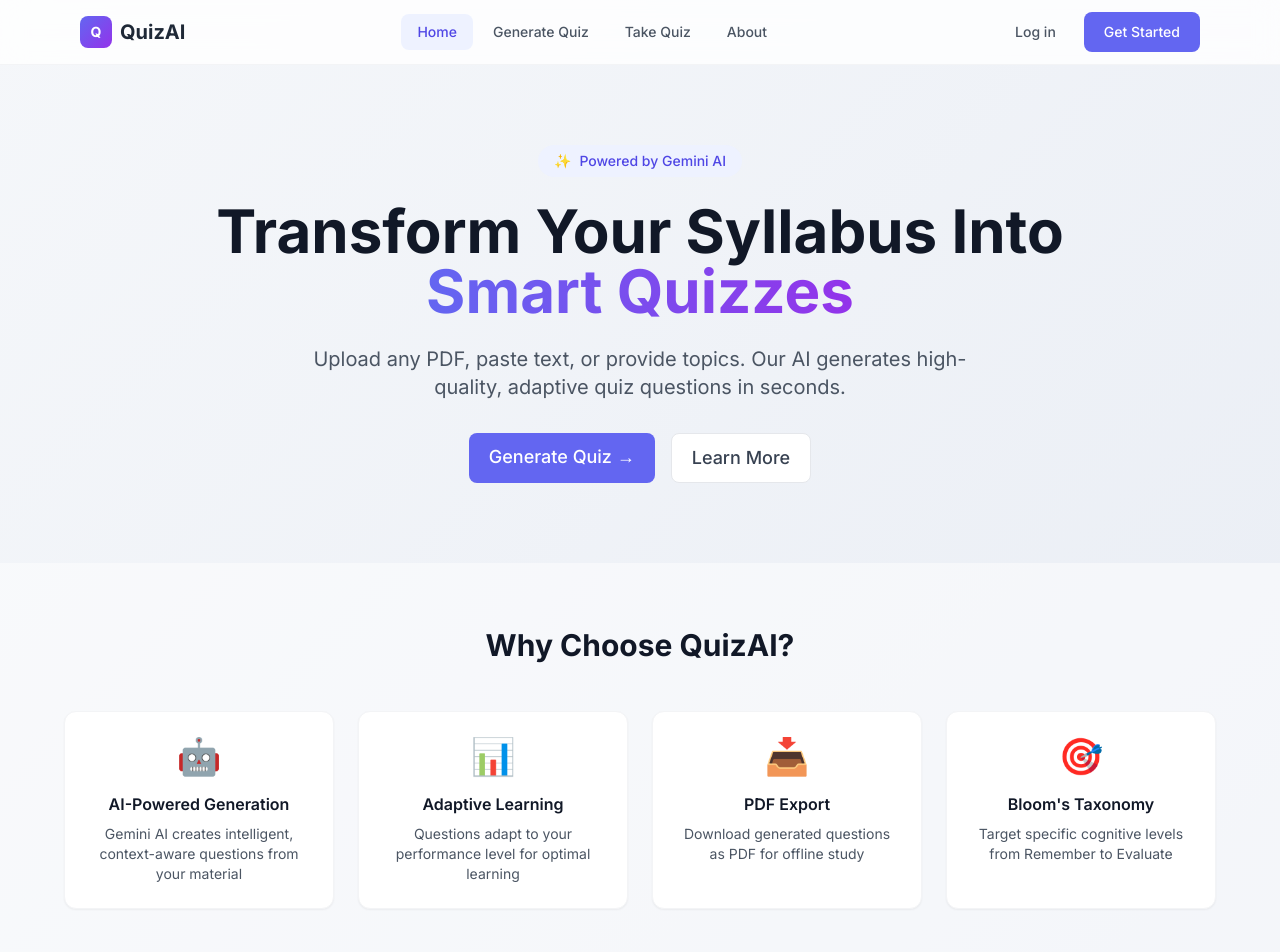
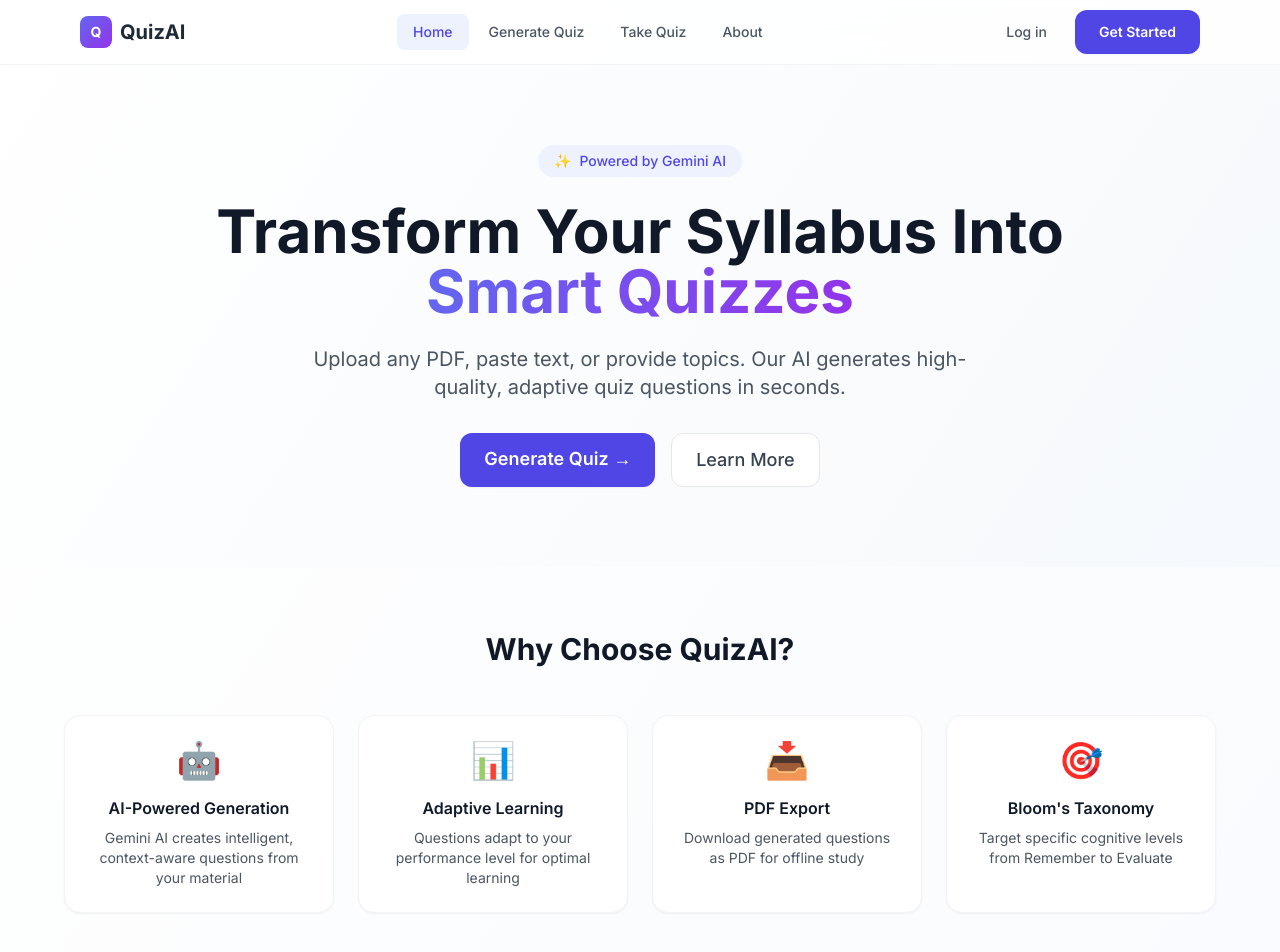
Before and after one commit to pavanpavan1138h-cpu/quizai, a Next.js app in the folder frontend/: page / in a window 1280 px wide. Shown: the top 952 px of the page. Built offline with nearby package versions, Linux system fonts and the light colour scheme.

Commit message:
Apply light mixed white theme globally and finalize UI consistency

```diff
--- a/frontend/app/globals.css
+++ b/frontend/app/globals.css
@@ -7,50 +7,55 @@
   --primary-light: #818cf8;
   --primary-dark: #4f46e5;
   --accent: #10b981;
-  --background: #fafafa;
-  --card: #ffffff;
   --text-primary: #1e293b;
   --text-secondary: #64748b;
-  --border: #e2e8f0;
 }
 
 body {
   color: var(--text-primary);
-  background: linear-gradient(135deg, #f5f7fa 0%, #e4e9f2 100%);
+  /* "Light mixed white theme" requested by user */
+  background: linear-gradient(to bottom right, #ffffff, #f8fafc, #eff6ff);
   min-height: 100vh;
 }
 
 /* Light theme card styles */
 .card {
-  @apply bg-white rounded-xl shadow-sm border border-gray-100;
+  @apply bg-white rounded-2xl shadow-sm border border-gray-100 transition-all duration-200;
 }
 
 .card-hover {
-  @apply hover:shadow-md hover:border-gray-200 transition-all duration-200;
+  @apply hover:shadow-md hover:border-indigo-100 hover:-translate-y-0.5;
 }
 
 /* Button styles */
 .btn-primary {
-  @apply bg-indigo-500 hover:bg-indigo-600 text-white font-medium py-2.5 px-5 rounded-lg transition-all duration-200;
+  @apply bg-indigo-600 hover:bg-indigo-700 text-white font-semibold py-3 px-6 rounded-xl shadow-sm hover:shadow-md transition-all duration-200 active:scale-95;
 }
 
 .btn-secondary {
-  @apply bg-white hover:bg-gray-50 text-gray-700 font-medium py-2.5 px-5 rounded-lg border border-gray-200 transition-all duration-200;
+  @apply bg-white hover:bg-gray-50 text-gray-700 font-medium py-3 px-6 rounded-xl border border-gray-200 hover:border-gray-300 transition-all duration-200;
 }
 
 .btn-accent {
-  @apply bg-emerald-500 hover:bg-emerald-600 text-white font-medium py-2.5 px-5 rounded-lg transition-all duration-200;
+  @apply bg-emerald-600 hover:bg-emerald-700 text-white font-semibold py-3 px-6 rounded-xl shadow-sm hover:shadow-md transition-all duration-200;
 }
 
 /* Input styles */
 .input {
-  @apply w-full px-4 py-2.5 rounded-lg border border-gray-200 focus:border-indigo-400 focus:ring-2 focus:ring-indigo-100 outline-none transition-all;
+  @apply w-full px-4 py-3 rounded-xl border border-gray-200 focus:border-indigo-500 focus:ring-4 focus:ring-indigo-500/10 outline-none transition-all bg-white;
 }
 
 /* Animations */
 @keyframes fadeIn {
-  from { opacity: 0; transform: translateY(10px); }
-  to { opacity: 1; transform: translateY(0); }
+  from {
+    opacity: 0;
+    transform: translateY(10px);
+  }
+
+  to {
+    opacity: 1;
+    transform: translateY(0);
+  }
 }
 
 .animate-fade-in {
@@ -58,10 +63,17 @@
 }
 
 @keyframes pulse-slow {
-  0%, 100% { opacity: 1; }
-  50% { opacity: 0.7; }
+
+  0%,
+  100% {
+    opacity: 1;
+  }
+
+  50% {
+    opacity: 0.7;
+  }
 }
 
 .animate-pulse-slow {
-  animation: pulse-slow 2s ease-in-out infinite;
+  animation: pulse-slow 3s ease-in-out infinite;
 }
```
